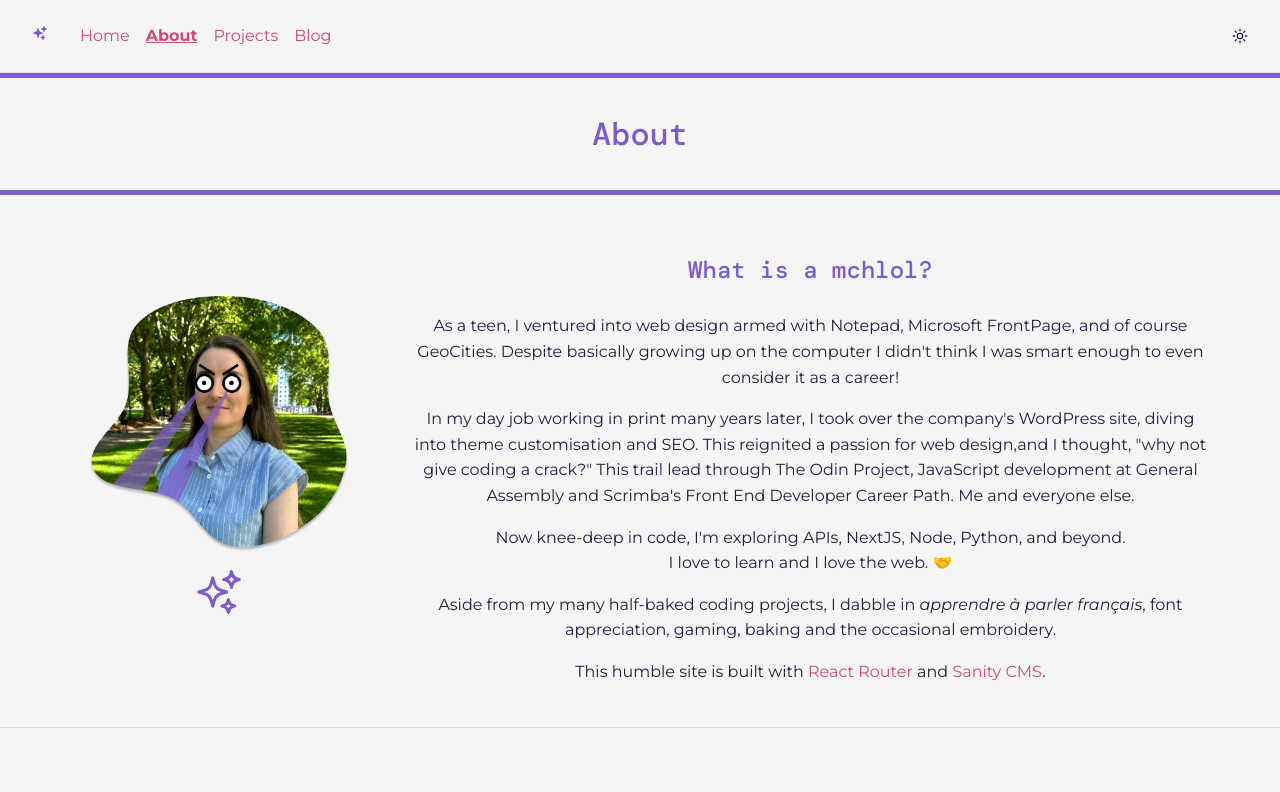
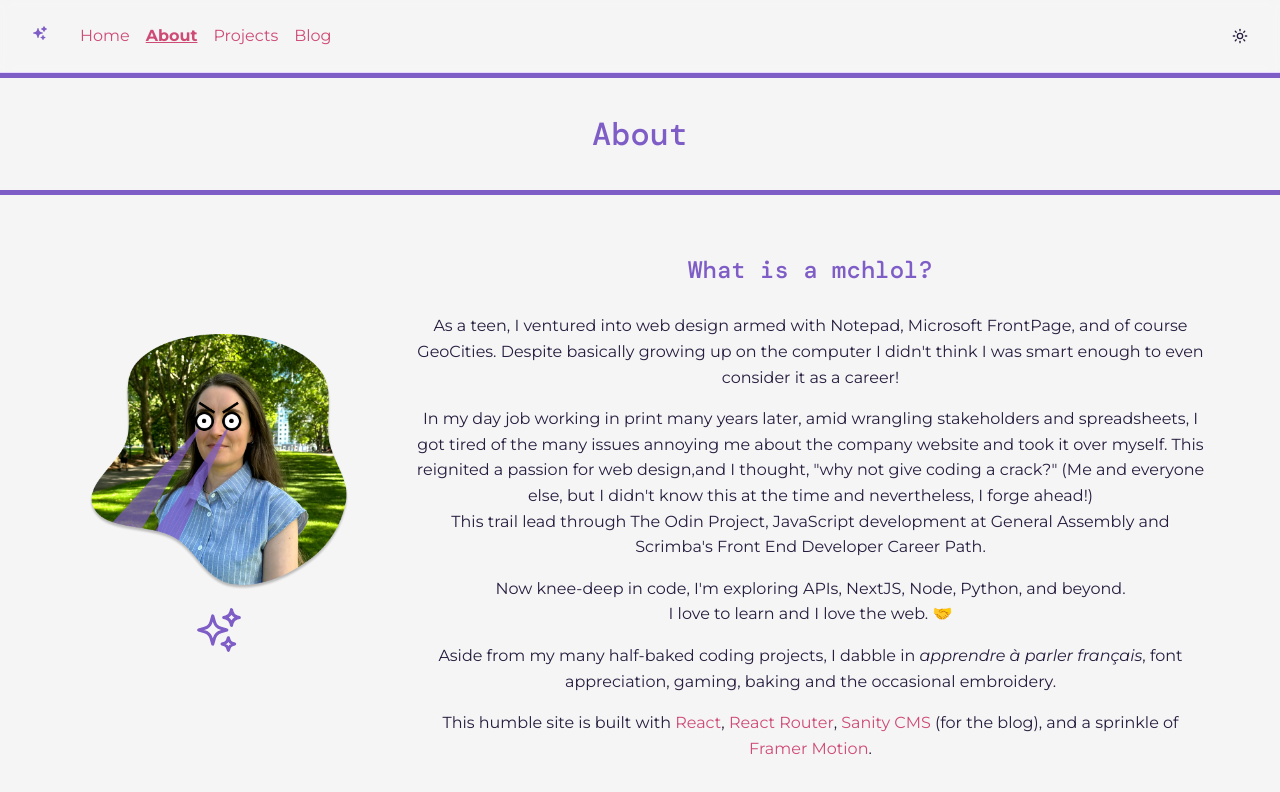
Before and after one commit to mchlol/portfolio-23, a React (Vite) app: page /about in a window 1280 px wide. Shown: the top 792 px of the page. Built offline with nearby package versions, Linux system fonts and the light colour scheme; no server answers; some icons are missing.

Commit message:
text changes

```diff
--- a/src/pages/About.jsx
+++ b/src/pages/About.jsx
@@ -32,11 +32,12 @@ export default function About() {
                 <div className="about-section-text">
                     <h3>What is a mchlol?</h3>
                     <p>As a teen, I ventured into web design armed with Notepad, Microsoft FrontPage, and of course GeoCities. Despite basically growing up on the computer I didn't think I was smart enough to even consider it as a career!</p>
-                    <p>In my day job working in print many years later, I took over the company's WordPress site, diving into theme customisation and SEO. This reignited a passion for web design,and I thought, "why not give coding a crack?" This trail lead through The Odin Project, JavaScript development at General Assembly and Scrimba's Front End Developer Career Path. Me and everyone else.</p>
+                    <p>In my day job working in print many years later, amid wrangling stakeholders and spreadsheets, I got tired of the many issues annoying me about the company website and took it over myself. This reignited a passion for web design,and I thought, "why not give coding a crack?" (Me and everyone else, but I didn't know this at the time and nevertheless, I forge ahead!)<br/>
+                    This trail lead through The Odin Project, JavaScript development at General Assembly and Scrimba's Front End Developer Career Path.</p>
                     <p>Now knee-deep in code, I'm exploring APIs, NextJS, Node, Python, and beyond.<br />
                     I love to learn and I love the web. 🤝 </p>
                     <p>Aside from my many half-baked coding projects, I dabble in <em>apprendre à parler français</em>, font appreciation, gaming, baking and the occasional embroidery.</p>
-                    <p>This humble site is built with <a href="https://reactrouter.com" target="_blank" rel="noopener noreferrer">React Router</a> and <a href="https://www.sanity.io" target="_blank" rel="noopener noreferrer">Sanity CMS</a>. </p>
+                    <p>This humble site is built with <a href="https://react.dev" target="_blank" rel="noopener noreferrer">React</a>, <a href="https://reactrouter.com" target="_blank" rel="noopener noreferrer">React Router</a>, <a href="https://www.sanity.io" target="_blank" rel="noopener noreferrer">Sanity CMS</a> (for the blog), and a sprinkle of <a href="https://www.framer.com/motion" target="_blank" rel="noopener noreferrer">Framer Motion</a>. </p>
                 </div>
 
             </div>
```
